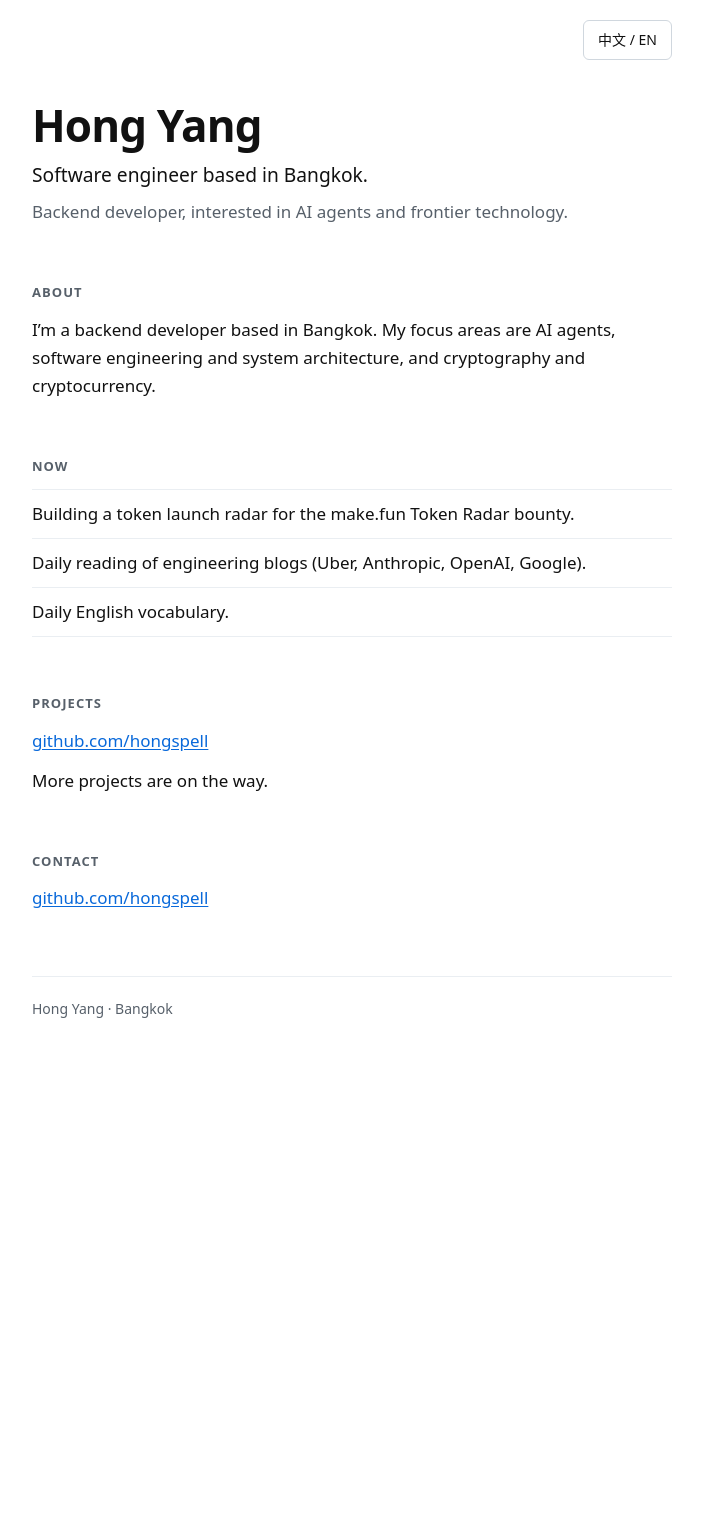
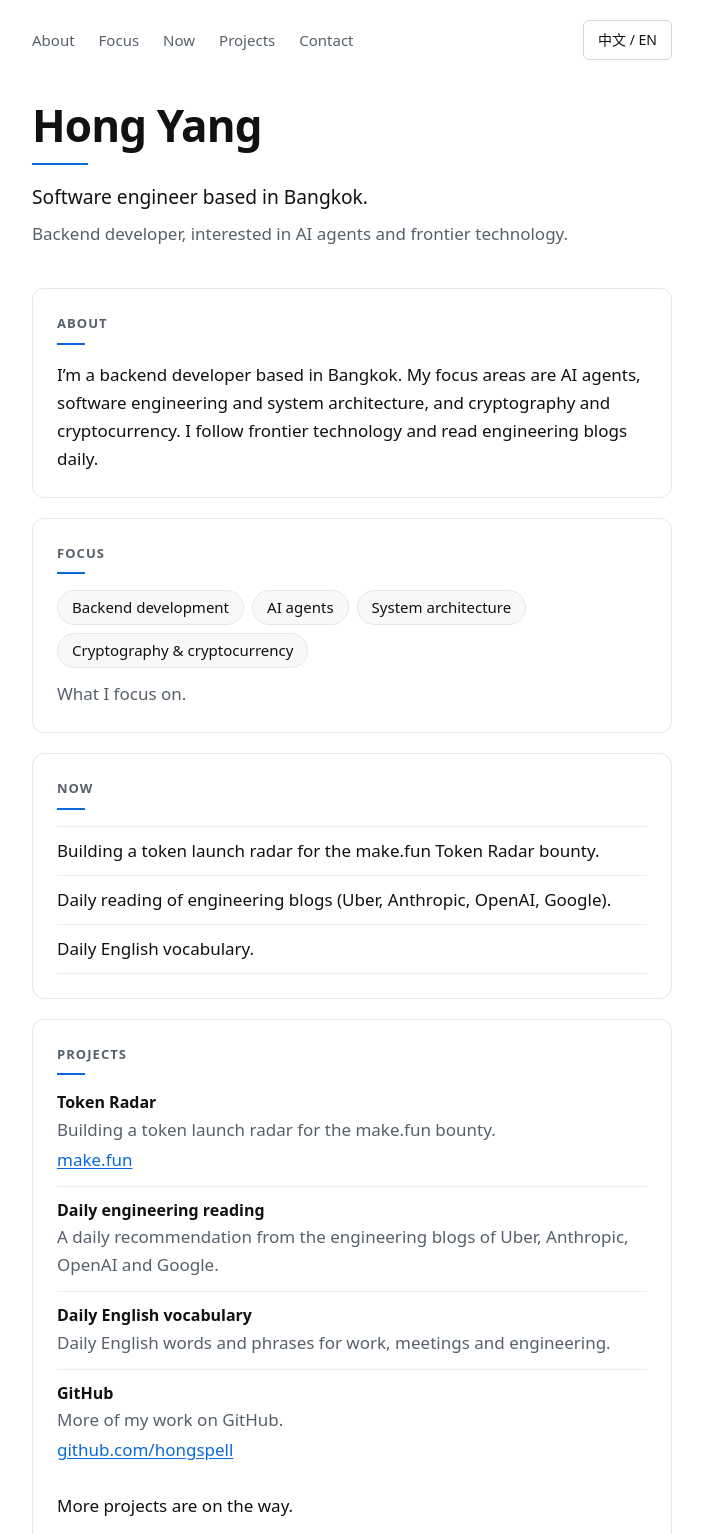
Before and after one commit to hongspell/hongspell.github.io, a plain HTML site: page index.html in a window 1280 px wide. Shown: the top 1534 px of the page, without its empty margins (288-991 px from the left). Before the commit the page ends 1085 px from the top, so only its background shows below. Drawn offline with Linux system fonts and the light colour scheme.

Commit message:
Homepage v2: nav, cards, Focus chips, Projects list

```diff
--- a/index.html
+++ b/index.html
@@ -13,6 +13,10 @@
   html {
     -webkit-text-size-adjust: 100%;
     text-size-adjust: 100%;
+  }
+
+  @media (prefers-reduced-motion: no-preference) {
+    html { scroll-behavior: smooth; }
   }
 
   body {
@@ -35,13 +39,41 @@
     padding: 20px 20px 64px;
   }
 
+  /* Top bar: navigation + language toggle */
   .topbar {
     display: flex;
-    justify-content: flex-end;
+    flex-wrap: wrap;
+    align-items: center;
+    justify-content: space-between;
+    gap: 8px 12px;
     margin-bottom: 40px;
   }
 
+  nav ul {
+    display: flex;
+    flex-wrap: wrap;
+    gap: 2px 4px;
+    margin: 0 0 0 -10px;
+    padding: 0;
+    list-style: none;
+  }
+  nav a {
+    display: inline-block;
+    padding: 9px 10px;
+    font-size: 0.9375rem;
+    line-height: 1.2;
+    color: #57606a;
+    text-decoration: none;
+    border-radius: 6px;
+  }
+  nav a:hover {
+    color: #0969da;
+    text-decoration: underline;
+    text-underline-offset: 4px;
+  }
+
   #lang-toggle {
+    margin-left: auto;
     font: inherit;
     font-size: 0.875rem;
     line-height: 1;
@@ -60,12 +92,21 @@
     outline-offset: 2px;
   }
 
+  /* Hero */
   h1 {
-    margin: 0 0 8px;
+    margin: 0 0 16px;
     font-size: clamp(2rem, 9vw, 2.75rem);
     line-height: 1.15;
     font-weight: 700;
     letter-spacing: -0.02em;
+  }
+  h1::after {
+    content: "";
+    display: block;
+    width: 56px;
+    height: 2px;
+    margin-top: 12px;
+    background: #0969da;
   }
 
   .subtitle {
@@ -78,21 +119,71 @@
     color: #57606a;
   }
 
-  section { margin-top: 56px; }
+  /* Cards */
+  main {
+    display: flex;
+    flex-direction: column;
+    gap: 20px;
+    margin-top: 40px;
+  }
+
+  section {
+    scroll-margin-top: 16px;
+    padding: 24px;
+    border: 1px solid #e5e7eb;
+    border-radius: 12px;
+    background: #fff;
+  }
 
   h2 {
-    margin: 0 0 12px;
+    margin: 0 0 16px;
     font-size: 0.8125rem;
     font-weight: 600;
     letter-spacing: 0.08em;
     text-transform: uppercase;
     color: #57606a;
   }
+  h2::after {
+    content: "";
+    display: block;
+    width: 28px;
+    height: 2px;
+    margin-top: 8px;
+    background: #0969da;
+  }
   html[lang="zh-CN"] h2 { letter-spacing: 0.04em; }
+
+  h3 {
+    margin: 0 0 2px;
+    font-size: 1rem;
+    font-weight: 600;
+    line-height: 1.4;
+  }
 
   p { margin: 0 0 12px; }
   p:last-child { margin-bottom: 0; }
 
+  /* Focus chips */
+  ul.chips {
+    display: flex;
+    flex-wrap: wrap;
+    gap: 8px;
+    margin: 0 0 12px;
+    padding: 0;
+    list-style: none;
+  }
+  ul.chips li {
+    padding: 6px 14px;
+    font-size: 0.9375rem;
+    line-height: 1.4;
+    color: #111;
+    background: #f6f8fa;
+    border: 1px solid #e5e7eb;
+    border-radius: 999px;
+  }
+  .chips-note { color: #57606a; }
+
+  /* Now */
   ul.now {
     margin: 0;
     padding: 0;
@@ -104,6 +195,21 @@
   }
   ul.now li:last-child { border-bottom: 1px solid #eaeef2; }
 
+  /* Projects */
+  ul.projects {
+    margin: 0 0 16px;
+    padding: 0;
+    list-style: none;
+  }
+  ul.projects li {
+    padding: 12px 0;
+    border-top: 1px solid #eaeef2;
+  }
+  ul.projects li:first-child { border-top: 0; padding-top: 0; }
+  ul.projects li p { margin: 0; }
+  ul.projects .desc { color: #57606a; }
+  ul.projects .link { margin-top: 2px; }
+
   a {
     color: #0969da;
     text-decoration: underline;
@@ -111,9 +217,11 @@
     overflow-wrap: anywhere;
   }
   a:hover { text-decoration-thickness: 2px; }
+  nav a { text-decoration: none; overflow-wrap: normal; }
+  nav a:hover { text-decoration: underline; text-decoration-thickness: 1px; }
 
   footer {
-    margin-top: 64px;
+    margin-top: 40px;
     padding-top: 20px;
     border-top: 1px solid #eaeef2;
     font-size: 0.875rem;
@@ -124,7 +232,11 @@
     body { font-size: 16px; }
     .wrap { padding: 16px 16px 48px; }
     .topbar { margin-bottom: 32px; }
-    section { margin-top: 44px; }
+    main { gap: 16px; margin-top: 32px; }
+    section { padding: 20px 16px; }
+    nav a { padding: 9px 8px; font-size: 0.875rem; }
+    nav ul { margin-left: -8px; gap: 0; }
+    footer { margin-top: 32px; }
   }
 </style>
 <script>
@@ -136,13 +248,15 @@
       lang: "en",
       title: "Hong Yang \u2014 Software engineer in Bangkok",
       desc: "Hong Yang, software engineer based in Bangkok. Backend developer, interested in AI agents and frontier technology.",
-      label: "Switch language to Chinese"
+      label: "Switch language to Chinese",
+      nav: "Sections"
     },
     zh: {
       lang: "zh-CN",
       title: "Hong Yang \u2014 \u5e38\u9a7b\u66fc\u8c37\u7684\u8f6f\u4ef6\u5de5\u7a0b\u5e08",
       desc: "Hong Yang\uff0c\u5e38\u9a7b\u66fc\u8c37\u7684\u8f6f\u4ef6\u5de5\u7a0b\u5e08\u3002\u540e\u7aef\u5f00\u53d1\u8005\uff0c\u5bf9 AI \u667a\u80fd\u4f53\u4e0e\u524d\u6cbf\u6280\u672f\u611f\u5174\u8da3\u3002",
-      label: "\u5207\u6362\u4e3a\u82f1\u6587"
+      label: "\u5207\u6362\u4e3a\u82f1\u6587",
+      nav: "\u9875\u9762\u5bfc\u822a"
     }
   };
 
@@ -165,6 +279,8 @@
     if (m) m.setAttribute("content", s.desc);
     var b = document.getElementById("lang-toggle");
     if (b) b.setAttribute("aria-label", s.label);
+    var n = document.getElementById("site-nav");
+    if (n) n.setAttribute("aria-label", s.nav);
   }
 
   apply(cur); // set language before first paint of the body
@@ -186,6 +302,15 @@
 
   <header>
     <div class="topbar">
+      <nav id="site-nav" aria-label="Sections">
+        <ul>
+          <li><a href="#about"><span lang="en">About</span><span lang="zh-CN">关于</span></a></li>
+          <li><a href="#focus"><span lang="en">Focus</span><span lang="zh-CN">方向</span></a></li>
+          <li><a href="#now"><span lang="en">Now</span><span lang="zh-CN">现在</span></a></li>
+          <li><a href="#projects"><span lang="en">Projects</span><span lang="zh-CN">项目</span></a></li>
+          <li><a href="#contact"><span lang="en">Contact</span><span lang="zh-CN">联系</span></a></li>
+        </ul>
+      </nav>
       <button type="button" id="lang-toggle" aria-label="Switch language to Chinese"><span lang="en">中文 / EN</span><span lang="zh-CN">EN / 中文</span></button>
     </div>
     <h1>Hong Yang</h1>
@@ -196,7 +321,18 @@
   <main>
     <section id="about" aria-labelledby="about-h">
       <h2 id="about-h"><span lang="en">About</span><span lang="zh-CN">关于</span></h2>
-      <p><span lang="en">I’m a backend developer based in Bangkok. My focus areas are AI agents, software engineering and system architecture, and cryptography and cryptocurrency.</span><span lang="zh-CN">我是一名常驻曼谷的后端开发者。关注方向包括 AI 智能体、软件工程与系统架构，以及密码学与加密货币。</span></p>
+      <p><span lang="en">I’m a backend developer based in Bangkok. My focus areas are AI agents, software engineering and system architecture, and cryptography and cryptocurrency. I follow frontier technology and read engineering blogs daily.</span><span lang="zh-CN">我是一名常驻曼谷的后端开发者。关注方向包括 AI 智能体、软件工程与系统架构，以及密码学与加密货币。我关注前沿技术，并且每天阅读工程博客。</span></p>
+    </section>
+
+    <section id="focus" aria-labelledby="focus-h">
+      <h2 id="focus-h"><span lang="en">Focus</span><span lang="zh-CN">方向</span></h2>
+      <ul class="chips">
+        <li><span lang="en">Backend development</span><span lang="zh-CN">后端开发</span></li>
+        <li><span lang="en">AI agents</span><span lang="zh-CN">AI 智能体</span></li>
+        <li><span lang="en">System architecture</span><span lang="zh-CN">系统架构</span></li>
+        <li><span lang="en">Cryptography &amp; cryptocurrency</span><span lang="zh-CN">密码学与加密货币</span></li>
+      </ul>
+      <p class="chips-note"><span lang="en">What I focus on.</span><span lang="zh-CN">我的关注方向。</span></p>
     </section>
 
     <section id="now" aria-labelledby="now-h">
@@ -210,7 +346,26 @@
 
     <section id="projects" aria-labelledby="projects-h">
       <h2 id="projects-h"><span lang="en">Projects</span><span lang="zh-CN">项目</span></h2>
-      <p><a href="https://github.com/hongspell" rel="me noopener">github.com/hongspell</a></p>
+      <ul class="projects">
+        <li>
+          <h3><span lang="en">Token Radar</span><span lang="zh-CN">Token Radar</span></h3>
+          <p class="desc"><span lang="en">Building a token launch radar for the make.fun bounty.</span><span lang="zh-CN">为 make.fun 赏金任务开发代币发行雷达。</span></p>
+          <p class="link"><a href="https://make.fun/" rel="noopener">make.fun</a></p>
+        </li>
+        <li>
+          <h3><span lang="en">Daily engineering reading</span><span lang="zh-CN">每日工程博客阅读</span></h3>
+          <p class="desc"><span lang="en">A daily recommendation from the engineering blogs of Uber, Anthropic, OpenAI and Google.</span><span lang="zh-CN">每日推荐，来自 Uber、Anthropic、OpenAI 和 Google 的工程博客。</span></p>
+        </li>
+        <li>
+          <h3><span lang="en">Daily English vocabulary</span><span lang="zh-CN">每日英语词汇</span></h3>
+          <p class="desc"><span lang="en">Daily English words and phrases for work, meetings and engineering.</span><span lang="zh-CN">面向工作、会议和工程场景的每日英语单词与短语。</span></p>
+        </li>
+        <li>
+          <h3><span lang="en">GitHub</span><span lang="zh-CN">GitHub</span></h3>
+          <p class="desc"><span lang="en">More of my work on GitHub.</span><span lang="zh-CN">我在 GitHub 上的更多作品。</span></p>
+          <p class="link"><a href="https://github.com/hongspell" rel="me noopener">github.com/hongspell</a></p>
+        </li>
+      </ul>
       <p><span lang="en">More projects are on the way.</span><span lang="zh-CN">更多项目即将推出。</span></p>
     </section>
 
@@ -221,7 +376,7 @@
   </main>
 
   <footer>
-    <span lang="en">Hong Yang · Bangkok</span><span lang="zh-CN">Hong Yang · 曼谷</span>
+    <span lang="en">© 2026 Hong Yang · Bangkok</span><span lang="zh-CN">© 2026 Hong Yang · 曼谷</span>
   </footer>
 
 </div>
```
